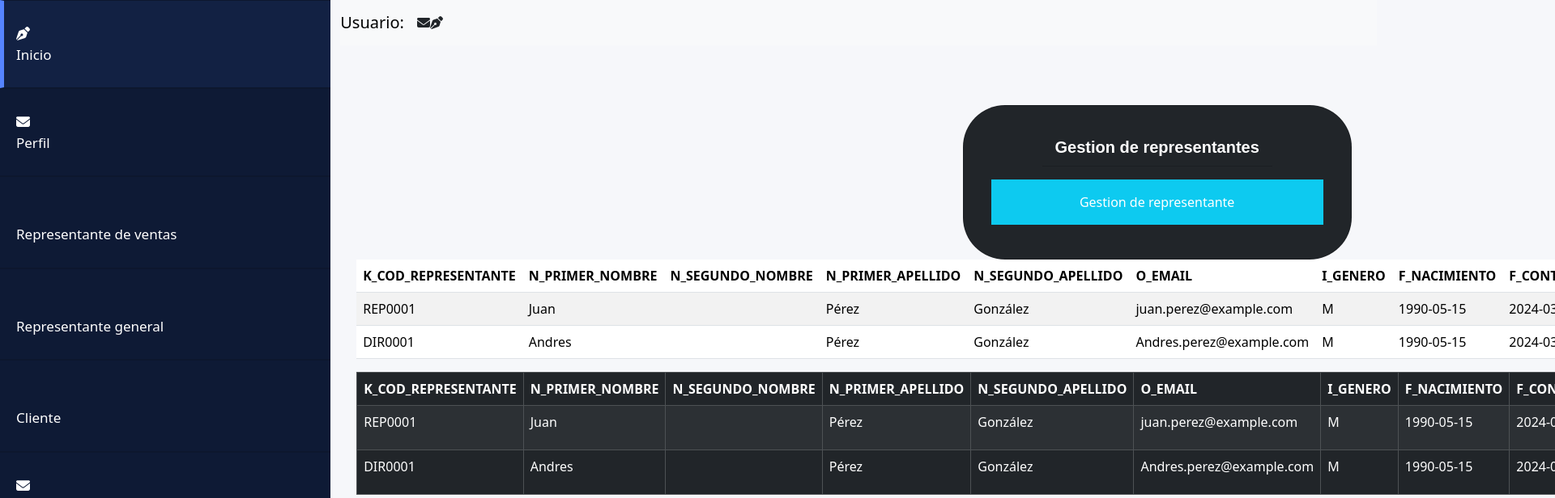
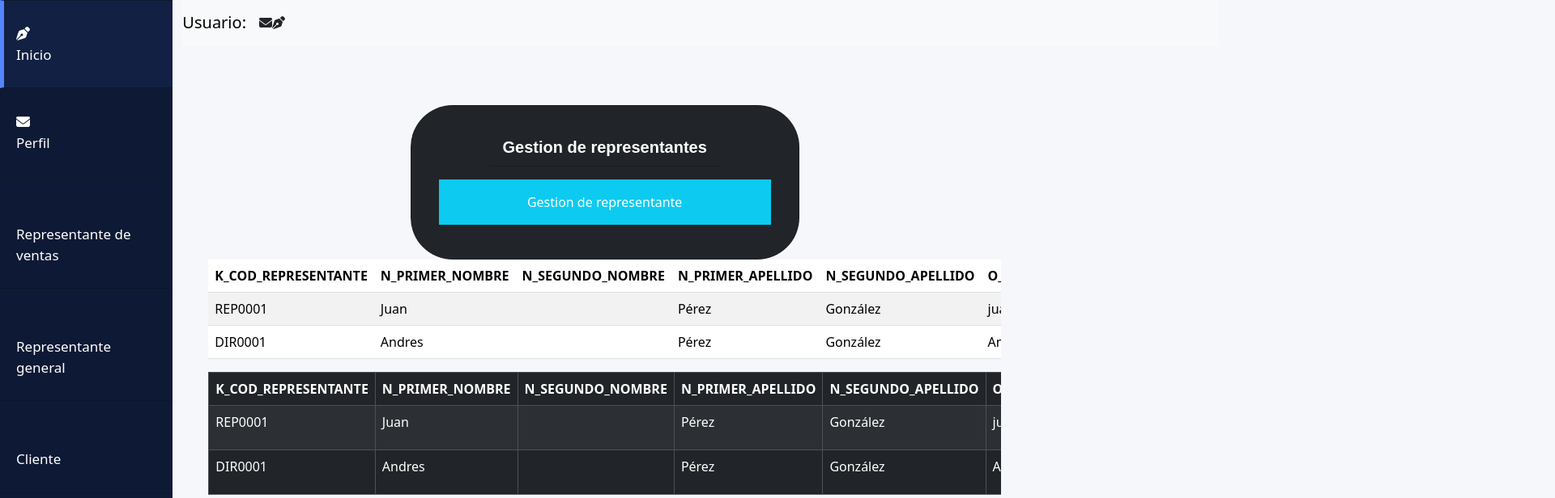
Before and after one commit to kevingmez98/PruebaConexion, a React (Create React App) app in the folder React-Side/front/: page /gestion-representante in a window 1280 px wide. Shown: the top 616 px of the page at 81% size, 1920 px wide, since content can reach past the window. Built offline with nearby package versions, Linux system fonts and the light colour scheme.

Commit message:
arreglado error l tener una tabla muy grande

```diff
--- a/React-Side/front/src/Routes/Rep-general/GestionarRepresentante.js
+++ b/React-Side/front/src/Routes/Rep-general/GestionarRepresentante.js
@@ -99,7 +99,7 @@ function GestionarRepresentante() {
     };
 
     return (
-        <div>
+        <div className="container">
             <CardComponent titulo={"Gestion de representantes"}>
                 <div className="p-3 mb-2 bg-info text-white">Gestion de representante</div>
             </CardComponent>
--- a/React-Side/front/src/dashboard/CSS/own-dashboard-styles.css
+++ b/React-Side/front/src/dashboard/CSS/own-dashboard-styles.css
@@ -5,6 +5,7 @@
 #navigation, #main-content{
     overflow-y: scroll;
     height: 100vh;
+    overflow-x: scroll;
 }
 
 .dash-nav {
```
